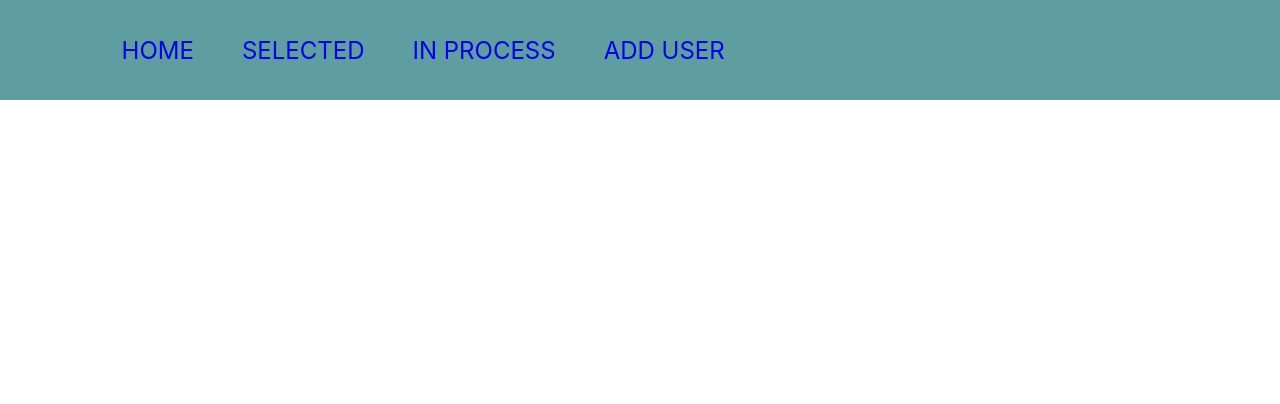
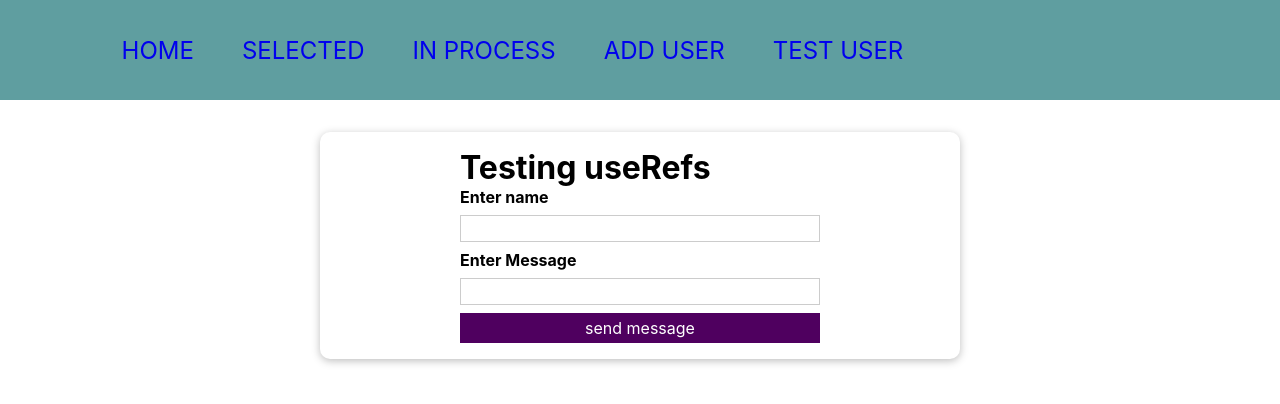
Before and after one commit to utviklerToni/react-pro, a React (Create React App) app: page /test in a window 1280 px wide. Shown: the top 404 px of the page. Built offline with nearby package versions, Linux system fonts and the light colour scheme.

Commit message:
added props.onAddUser

```diff
--- a/src/App.js
+++ b/src/App.js
@@ -1,13 +1,14 @@
 import './App.css';
 
-import Header from './components/Header';
+import Header from './components/UI/Header.jsx';
 // import Footer from './components/Footer';
 import { Routes, Route } from 'react-router-dom';
 
 import UsersList from './pages/UsersList';
 import Selected from './pages/Selected';
 import InProcess from './pages/InProcess';
-import AddUser from './components/Users/AddUser';
+import AddUserMain from './components/Users/AddUserMain';
+import Test from './components/Test/Test';
 
 function App() {
    return (
@@ -17,7 +18,8 @@ function App() {
             <Route path='/' element={<UsersList />} />
             <Route path='/selected' element={<Selected />} />
             <Route path='/in-process' element={<InProcess />} />
-				<Route path='/add-user' element={<AddUser />} />
+            <Route path='/add-user' element={<AddUserMain />} />
+            <Route path='/test' element={<Test />} />
          </Routes>
          {/* <Footer /> */}
       </main>
--- a/src/components/Header.jsx
+++ /dev/null
@@ -1,35 +0,0 @@
-import React from 'react';
-import { Link } from 'react-router-dom';
-
-const Header = () => {
-	return (
-		<div>
-			<nav className='nav-color'>
-				<div className='nav container'>
-					<div>
-						<Link to='/' className='nav-links'>
-							Home
-						</Link>
-					</div>
-					<div>
-						<Link to='/selected' className='nav-links'>
-							Selected
-						</Link>
-					</div>
-					<div>
-						<Link to='/in-process' className='nav-links'>
-							In process
-						</Link>
-					</div>
-					<div>
-						<Link to='/add-user' className='nav-links'>
-							Add user
-						</Link>
-					</div>
-				</div>
-			</nav>
-		</div>
-	);
-};
-
-export default Header;
--- /dev/null
+++ b/src/components/Test/Test.jsx
@@ -0,0 +1,54 @@
+import React, { useRef, useState } from 'react';
+
+import Card from '../UI/Card';
+import ErrorModal from '../UI/ErrorModal';
+import './test.css';
+import classes from '../Users/AddUser.module.css';
+import Button from '../UI/Button';
+
+const Test = (props) => {
+   console.log(props);
+   const [error, setError] = useState();
+   const nameInputRef = useRef();
+   const msgInputRef = useRef();
+
+   const addHandler = (event) => {
+      event.preventDefault();
+      const enteredName = nameInputRef.current.value;
+      const enteredMsg = msgInputRef.current.value;
+
+      if (enteredName.trim().length === 0 || enteredMsg.trim().length === 0) {
+         setError({
+            title: 'invalid input',
+            message: 'please enter a valid name and age',
+         });
+         return;
+      }
+
+      // console.log(enteredName, enteredMsg);
+      props.onTest(enteredName, enteredMsg);
+   };
+
+   return (
+      <div className=''>
+         <Card className={classes.input}>
+            <form
+               onSubmit={addHandler}
+               className='form-container d-flex flex-dir'
+            >
+               <h1>Testing useRefs</h1>
+
+               <label>Enter name</label>
+               <input type='text' ref={nameInputRef} />
+
+               <label>Enter Message</label>
+               <input type='text' ref={msgInputRef} />
+
+               <Button type='submit'>send message</Button>
+            </form>
+         </Card>
+      </div>
+   );
+};
+
+export default Test;
--- /dev/null
+++ b/src/components/Test/test.css
@@ -0,0 +1,13 @@
+.form-container {
+   width: 360px;
+   max-width: 90vw;
+   margin: auto;
+}
+
+.d-flex {
+   display: flex;
+}
+
+.flex-dir {
+   flex-direction: column;
+}
--- /dev/null
+++ b/src/components/UI/Header.jsx
@@ -0,0 +1,40 @@
+import React from 'react';
+import { Link } from 'react-router-dom';
+
+const Header = () => {
+   return (
+      <div>
+         <nav className='nav-color'>
+            <div className='nav container'>
+               <div>
+                  <Link to='/' className='nav-links'>
+                     Home
+                  </Link>
+               </div>
+               <div>
+                  <Link to='/selected' className='nav-links'>
+                     Selected
+                  </Link>
+               </div>
+               <div>
+                  <Link to='/in-process' className='nav-links'>
+                     In process
+                  </Link>
+               </div>
+               <div>
+                  <Link to='/add-user' className='nav-links'>
+                     Add user
+                  </Link>
+               </div>
+               <div>
+                  <Link to='/test' className='nav-links'>
+                     Test User
+                  </Link>
+               </div>
+            </div>
+         </nav>
+      </div>
+   );
+};
+
+export default Header;
--- /dev/null
+++ b/src/components/Users/AddUserMain.jsx
@@ -0,0 +1,24 @@
+import React, { Fragment, useState } from 'react';
+import AddUser from './AddUser';
+import UsersList from './UsersList';
+
+const AddUserMain = () => {
+   const [usersList, setUsersList] = useState([]);
+
+   const addUserHandler = (uName, uAge) => {
+      setUsersList((prevUsersList) => {
+         return [
+            ...prevUsersList,
+            { name: uName, age: uAge, id: Math.random().toString() },
+         ];
+      });
+   };
+   return (
+      <Fragment>
+         <AddUser onAddUser={addUserHandler} />
+         <UsersList users={usersList} />
+      </Fragment>
+   );
+};
+
+export default AddUserMain;
```
Also changed, not shown: src/components/UI/Footer.jsx (renamed from src/components/Footer.jsx). Lines whose indentation alone changed are shown as unchanged.
